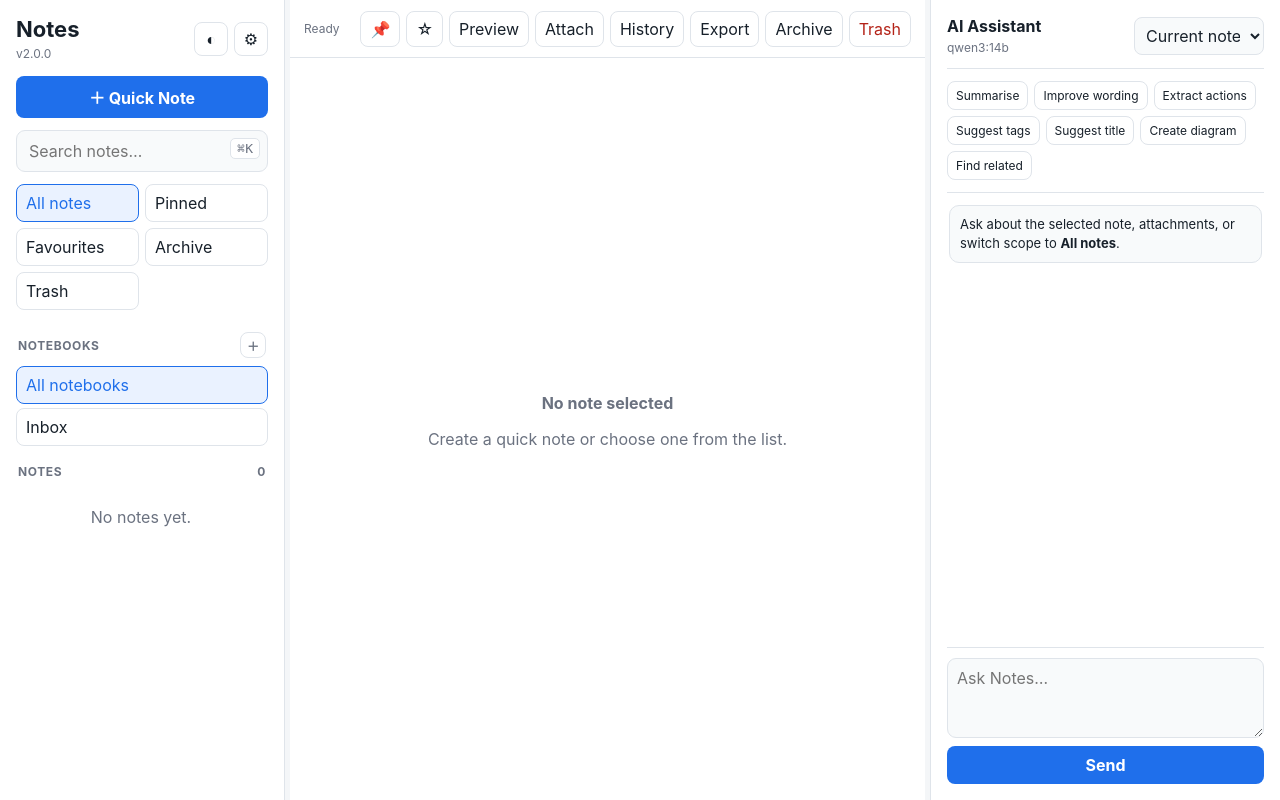
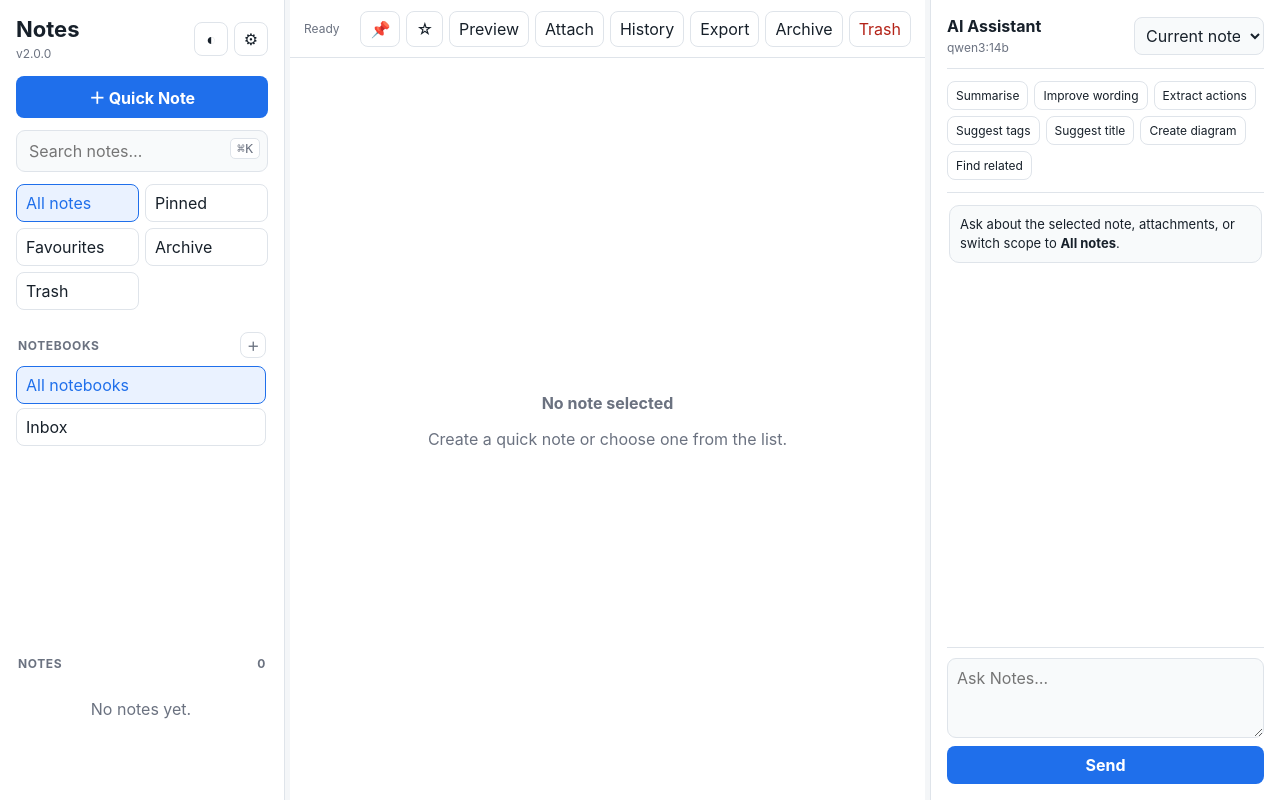
Before and after one commit to zageabb/Notes, a Flask app: page / in a window 1280 px wide. Run offline with Flask 3, Linux system fonts and the light colour scheme; some libraries are stand-ins or nearby versions.

Commit message:
ui: make notebooks pane taller

```diff
--- a/static/css/style.css
+++ b/static/css/style.css
@@ -57,7 +57,17 @@ h2 { font-size: 16px; }
 .view-button, .notebook-button { padding: 8px 9px; text-align: left; }
 .view-button.active, .notebook-button.active { background: var(--accent-soft); border-color: var(--accent); color: var(--accent); }
 .section-heading { display: flex; justify-content: space-between; align-items: center; color: var(--muted); font-size: 12px; font-weight: 700; text-transform: uppercase; letter-spacing: .05em; margin: 8px 2px; }
-.notebook-list { max-height: 160px; overflow: auto; display: grid; gap: 4px; margin-bottom: 10px; }
+.notebook-list {
+  flex: 0 0 clamp(220px, 34vh, 400px);
+  min-height: 220px;
+  max-height: 400px;
+  overflow: auto;
+  display: grid;
+  align-content: start;
+  gap: 4px;
+  margin-bottom: 10px;
+  padding-right: 2px;
+}
 .note-list { overflow: auto; min-height: 0; padding-right: 2px; }
 .note-list-item { width: 100%; border: 1px solid transparent; background: transparent; padding: 10px; border-radius: 9px; text-align: left; margin-bottom: 4px; }
 .note-list-item:hover { background: var(--panel-2); }
@@ -122,6 +132,7 @@ h2 { font-size: 16px; }
 }
 @media (max-width: 720px) {
   body { overflow: auto; }
+  .notebook-list { flex-basis: 200px; min-height: 180px; max-height: 220px; }
   .app-shell { display: block; height: auto; min-height: 100vh; }
   .sidebar { height: auto; max-height: 44vh; }
   .editor-pane { min-height: 56vh; }
```
